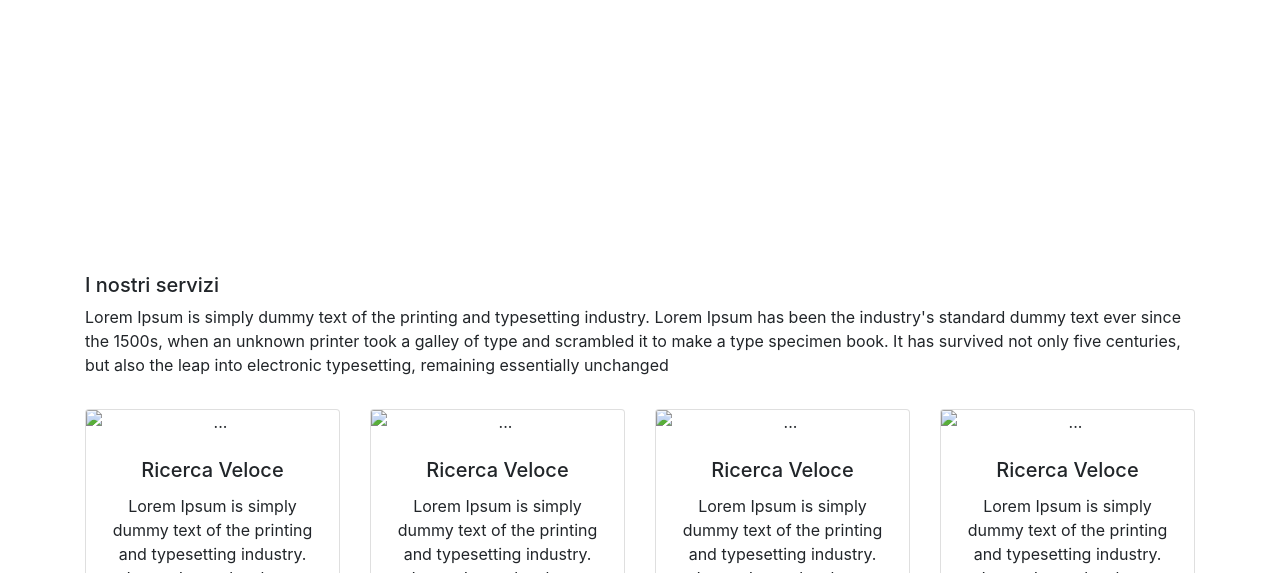
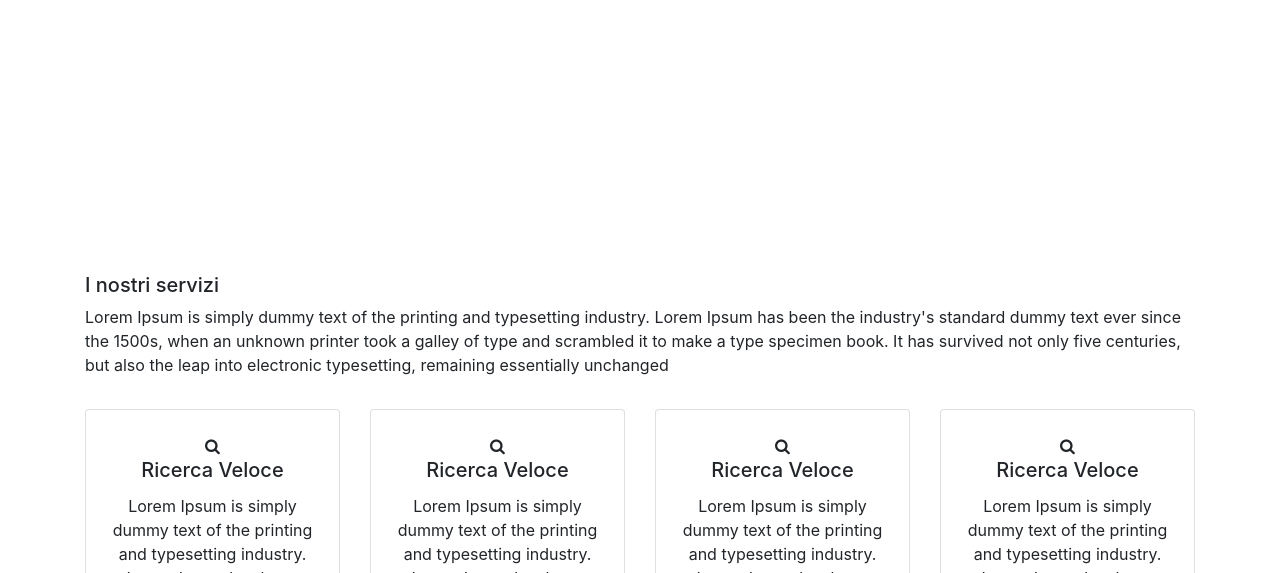
Before and after one commit to gianlucabaldin/static_layout, a plain HTML site: page index.html in a window 1280 px wide. Shown: the part 227-800 px from the top of the page. Drawn offline with nearby package versions, Linux system fonts and the light colour scheme.

Commit message:
inserted search icons

```diff
--- a/index.html
+++ b/index.html
@@ -62,8 +62,8 @@
 
       <div class="card-deck mt-3">
         <div class="card text-center">
-          <img src="..." class="card-img-top" alt="..." />
           <div class="card-body p-4">
+            <i class="fa fa-search"></i>
             <h5 class="card-title">Ricerca Veloce</h5>
             <p class="card-text">
               Lorem Ipsum is simply dummy text of the printing and typesetting
@@ -72,8 +72,8 @@
           </div>
         </div>
         <div class="card text-center">
-          <img src="..." class="card-img-top" alt="..." />
           <div class="card-body p-4">
+            <i class="fa fa-search"></i>
             <h5 class="card-title">Ricerca Veloce</h5>
             <p class="card-text">
               Lorem Ipsum is simply dummy text of the printing and typesetting
@@ -82,8 +82,8 @@
           </div>
         </div>
         <div class="card text-center">
-          <img src="..." class="card-img-top" alt="..." />
           <div class="card-body p-4">
+            <i class="fa fa-search"></i>
             <h5 class="card-title">Ricerca Veloce</h5>
             <p class="card-text">
               Lorem Ipsum is simply dummy text of the printing and typesetting
@@ -92,8 +92,8 @@
           </div>
         </div>
         <div class="card text-center">
-          <img src="..." class="card-img-top" alt="..." />
           <div class="card-body p-4">
+            <i class="fa fa-search"></i>
             <h5 class="card-title">Ricerca Veloce</h5>
             <p class="card-text">
               Lorem Ipsum is simply dummy text of the printing and typesetting
```
